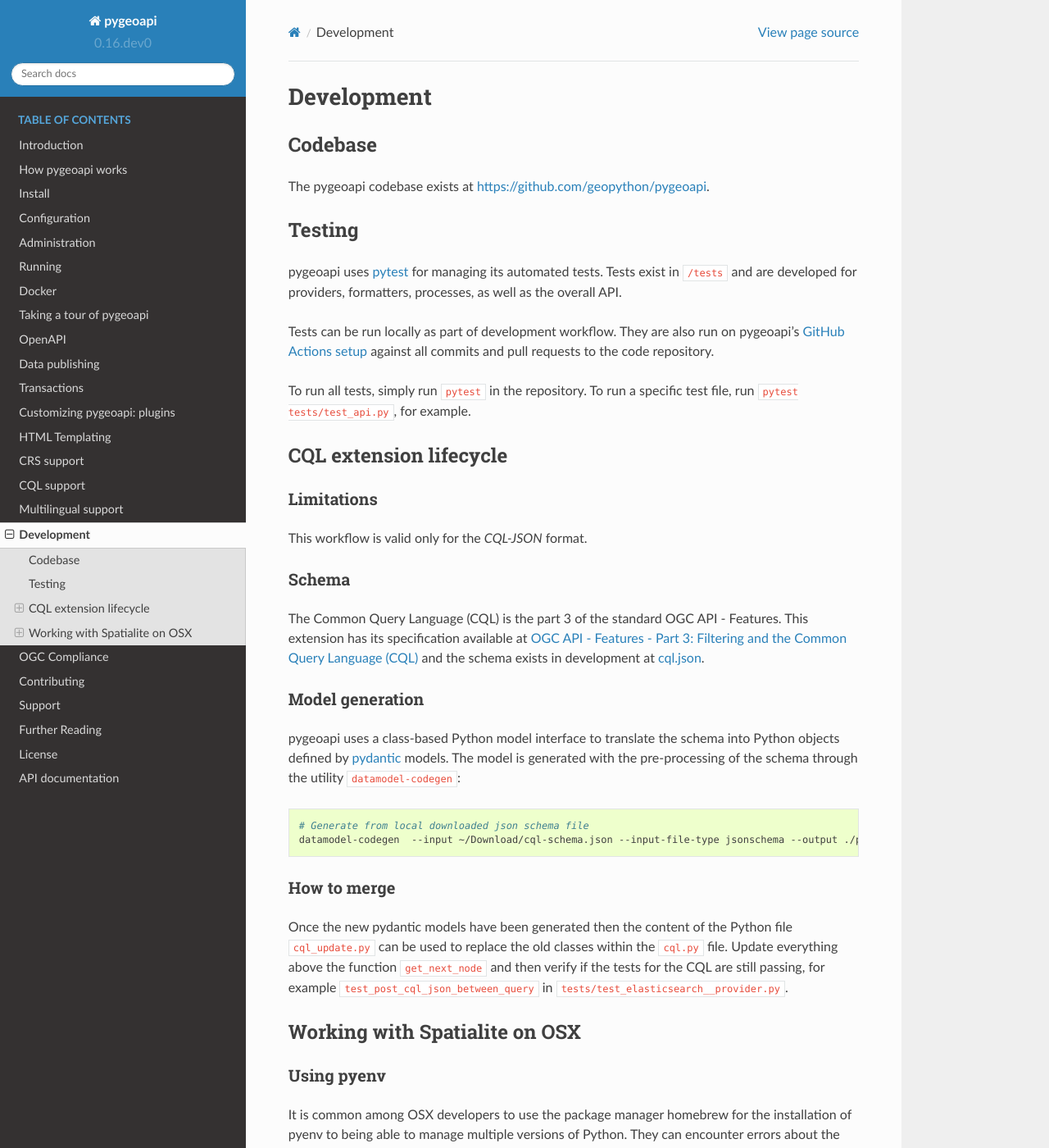
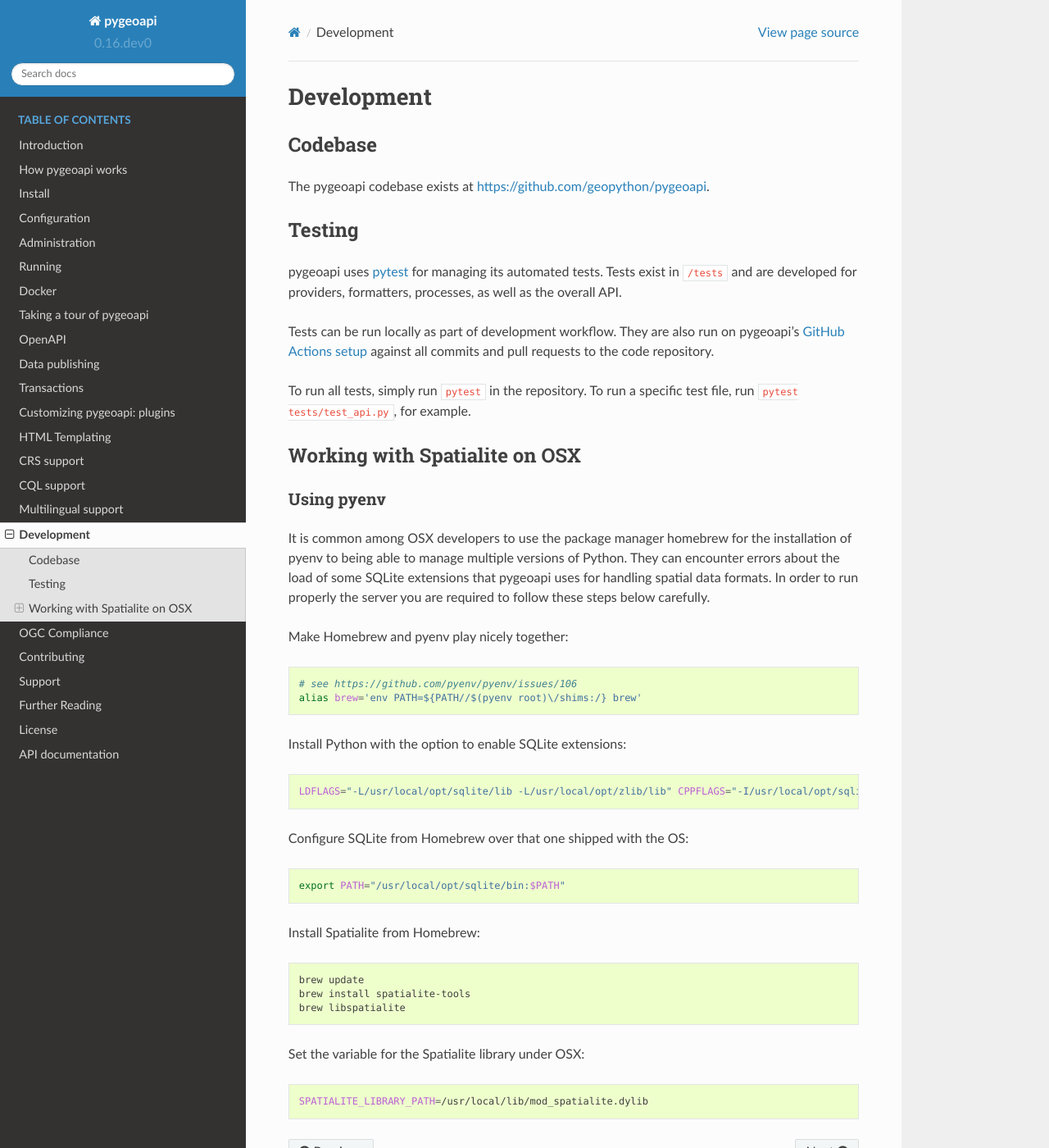
Before and after one commit to geopython/pygeoapi, a Sphinx documentation site: the page built from docs/source/development.rst, in a window 1280 px wide and 1400 px high. Shown: the whole window at 82% size. Built offline with Sphinx 7.4.7 and the Read the Docs theme 2.0.0, drawn with Linux system fonts in a browser that asks for light colours.

Commit message:
Removed datamodel-code-generator from dev requirements

```diff
--- a/docs/source/development.rst
+++ b/docs/source/development.rst
@@ -22,39 +22,6 @@
 To run all tests, simply run ``pytest`` in the repository.  To run a specific test file,
 run ``pytest tests/test_api.py``, for example.
 
-
-CQL extension lifecycle
------------------------
-
-Limitations
-^^^^^^^^^^^
-
-This workflow is valid only for the `CQL-JSON` format.
-
-Schema
-^^^^^^
-
-The Common Query Language (CQL) is the part 3 of the standard OGC API - Features. This extension has its specification available at
-`OGC API - Features - Part 3: Filtering and the Common Query Language (CQL) <https://portal.ogc.org/files/96288>`_ and the schema exists in development at
-`cql.json <https://portal.ogc.org/files/96288#cql-json-schema>`_.
-
-Model generation
-^^^^^^^^^^^^^^^^
-
-pygeoapi uses a class-based Python model interface to translate the schema into Python objects defined by `pydantic <https://docs.pydantic.dev/>`_ models.
-The model is generated with the pre-processing of the schema through the utility ``datamodel-codegen``:
-
-.. code-block:: bash
-
-   # Generate from local downloaded json schema file
-   datamodel-codegen  --input ~/Download/cql-schema.json --input-file-type jsonschema --output ./pygeoapi/models/cql_update.py --class-name CQLModel
-
-How to merge
-^^^^^^^^^^^^
-
-Once the new pydantic models have been generated then the content of the Python file ``cql_update.py`` can be used to replace the old classes within the ``cql.py`` file.
-Update everything above the function ``get_next_node`` and then verify if the tests for the CQL are still passing, for example ``test_post_cql_json_between_query``
-in ``tests/test_elasticsearch__provider.py``.
 
 Working with Spatialite on OSX
 ------------------------------
--- a/requirements-dev.txt
+++ b/requirements-dev.txt
@@ -1,8 +1,5 @@
 # Flask-based CORS setup
 flask_cors
-
-# Generate pydantic models from json schema
-datamodel-code-generator
 
 # testing
 pytest
```
